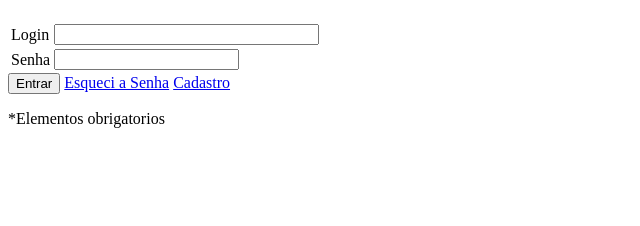
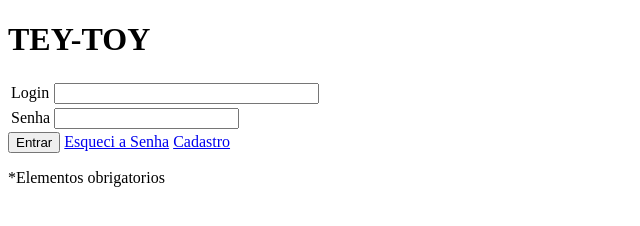
Before and after one commit to Mateus-denv/TEY-TOY, a plain HTML site: page index.html in a window 1280 px wide. Shown: the whole page, without its empty margins (0-640 px from the left). Drawn offline with Linux system fonts and the light colour scheme.

Commit message:
Update index.html

```diff
--- a/index.html
+++ b/index.html
@@ -7,7 +7,7 @@
 </head>
 <body>
     <main>
-        <h1></h1>
+        <h1>TEY-TOY</h1>
         <form action="#" method="post">
             <table>
                 <tr>
```
